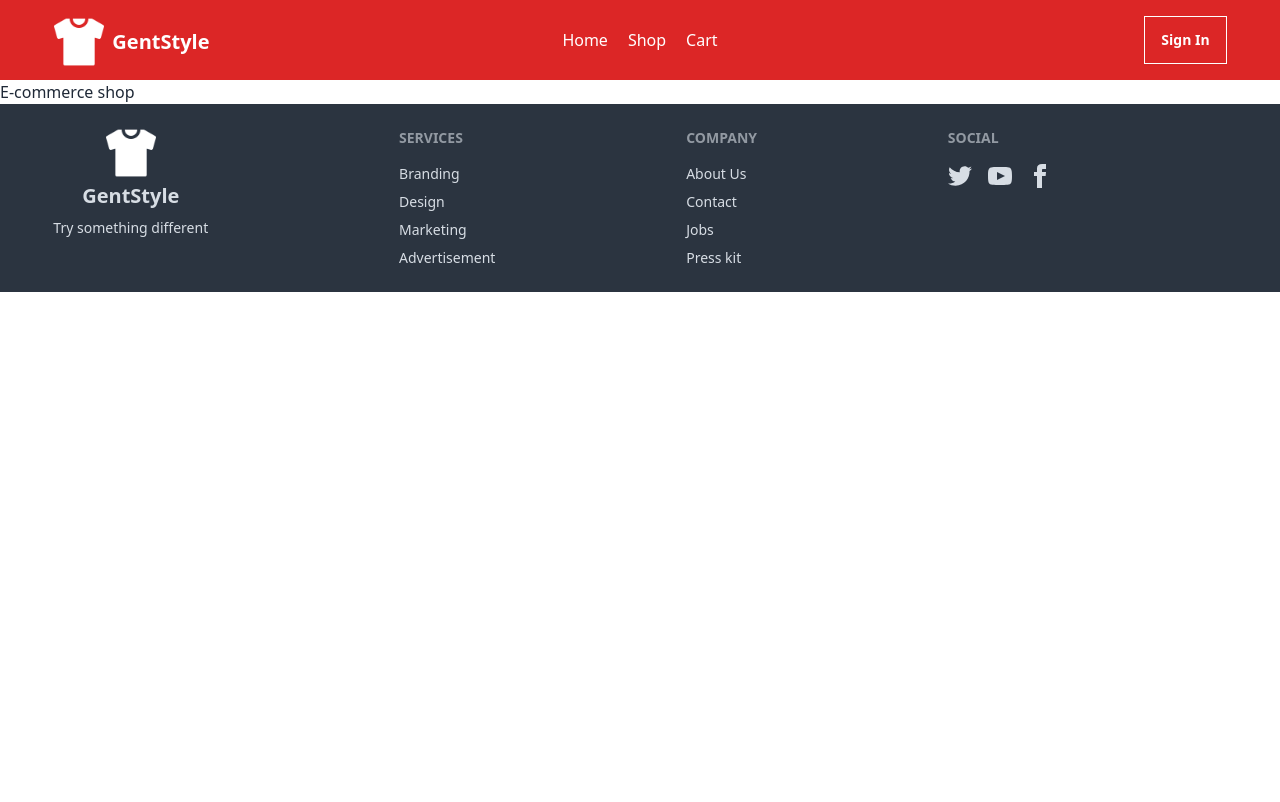
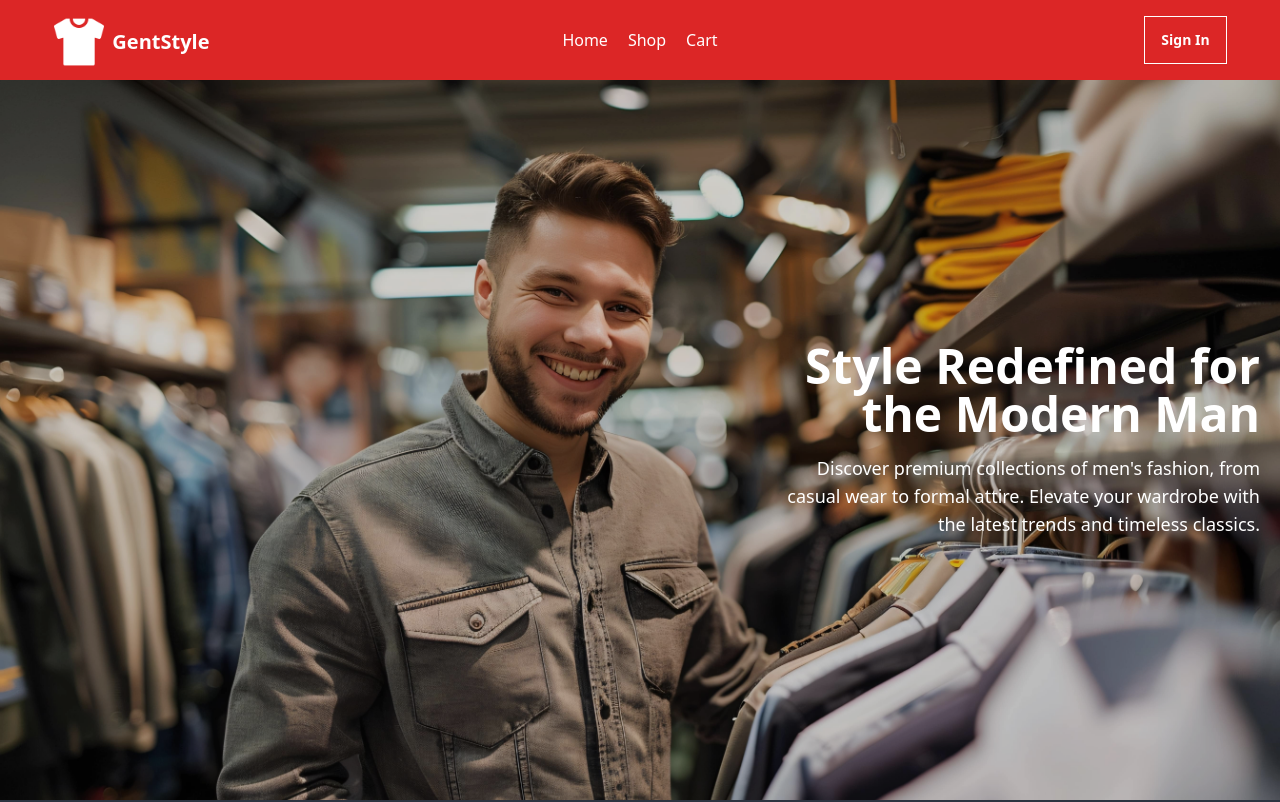
Before and after one commit to Shahriar-Samir/ClothShop-Next, a Next.js app: page / in a window 1280 px wide. Shown: the top 802 px of the page. Built offline with nearby package versions, Linux system fonts and the light colour scheme.

Commit message:
add: banner section in homepage

```diff
--- a/src/app/page.js
+++ b/src/app/page.js
@@ -1,10 +1,16 @@
+import Image from "next/image";
 
 
 const App = () => {
   return (
-    <div>
-      <h1>E-commerce shop</h1>
-    </div>
+    <main className='w-full'>
+        <header className='w-full  bg-[url("/images/banner.jpg")]  h-[90vh] bg-cover text-white flex justify-center flex-col items-end relative'>
+
+              <h1 className='lg:text-5xl  2xl:text-8xl w-11/12 lg:max-w-[500px] 2xl:max-w-[900px] font-bold text-end me-5 z-10'>Style Redefined for the Modern Man</h1>
+              <p className='lg:text-lg 2xl:text-3xl text-end lg:max-w-[500px] w-11/12 2xl:max-w-[900px] me-5 mt-4 z-10'>Discover premium collections of men's fashion, from casual wear to formal attire. Elevate your wardrobe with the latest trends and timeless classics.</p>
+              <div class="z-0 absolute inset-0 bg-[#00000031]"></div>
+        </header>
+    </main>
   );
 };
 
```
Also changed, not shown: public/images/banner.jpg (added).
